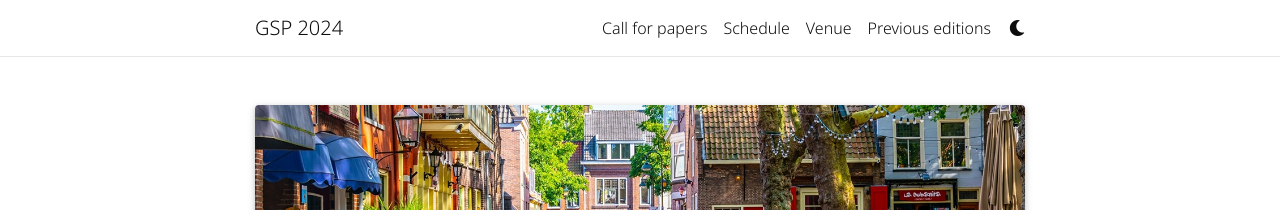
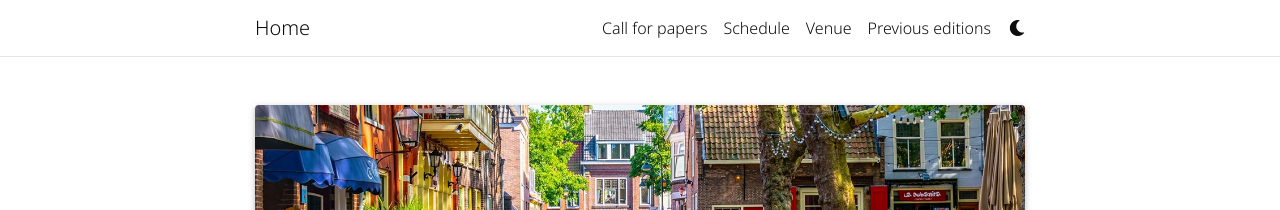
Before and after one commit to shreyasvinaya/gspworkshop2025.github.io, a Jekyll site: the page built from _pages/about.md, in a window 1280 px wide. Shown: the top 210 px of the page. Built offline with Jekyll 4.4.1, drawn with Linux system fonts in a browser that asks for light colours; full-size pictures stand in for the smaller copies a plugin makes; comment, search, counter and statistics services are not loaded; a style sheet for code colours, icons or effects is not loaded.

Commit message:
Changed GSP 24 to Home

```diff
--- a/_config.yml
+++ b/_config.yml
@@ -3,7 +3,7 @@
 # -----------------------------------------------------------------------------
 
 title: Graph Signal Processing Workshop # the website title (if blank, full name will be used instead)
-header: GSP 2024
+header: Home
 first_name: Graph Signal Processing Workshop 2024
 middle_name:
 last_name:
```
